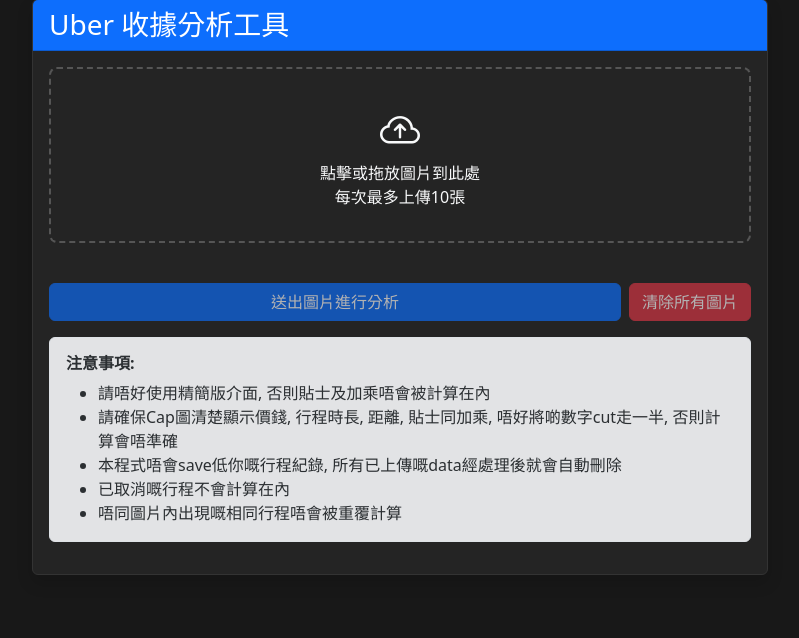
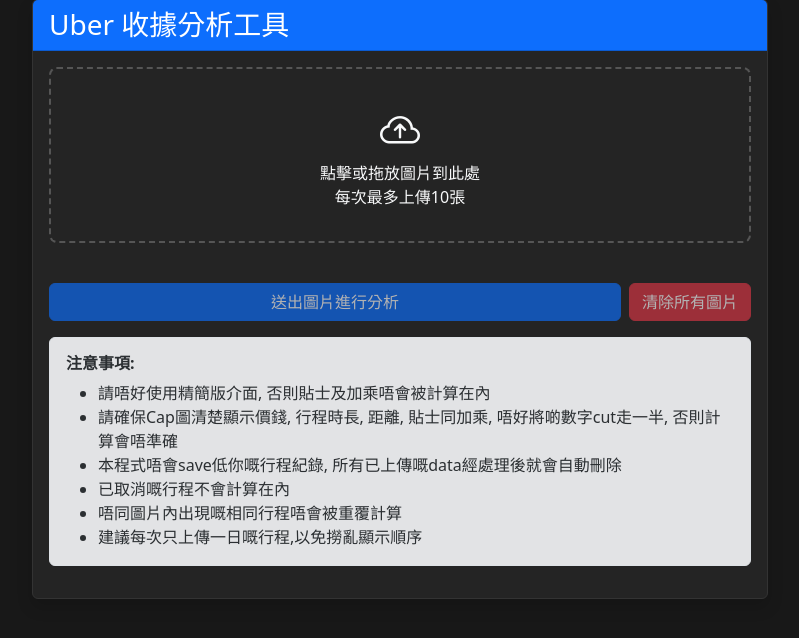
Before and after one commit to billy662/Uber_fare_calculator_with_AI, a Flask app: page / in a window 1280 px wide. Shown: the part 49-687 px from the top of the page, without its empty margins (240-1039 px from the left). Run offline with Flask 3, Linux system fonts and the light colour scheme.

Commit message:
Updated 注意事項

```diff
--- a/templates/index.html
+++ b/templates/index.html
@@ -51,6 +51,7 @@
                 <li>本程式唔會save低你嘅行程紀錄, 所有已上傳嘅data經處理後就會自動刪除</li>
                 <li>已取消嘅行程不會計算在內</li>
                 <li>唔同圖片內出現嘅相同行程唔會被重覆計算</li>
+                <li>建議每次只上傳一日嘅行程,以免撈亂顯示順序</li>
               </ul>
             </div>
             <div class="loader" id="loader">
```
